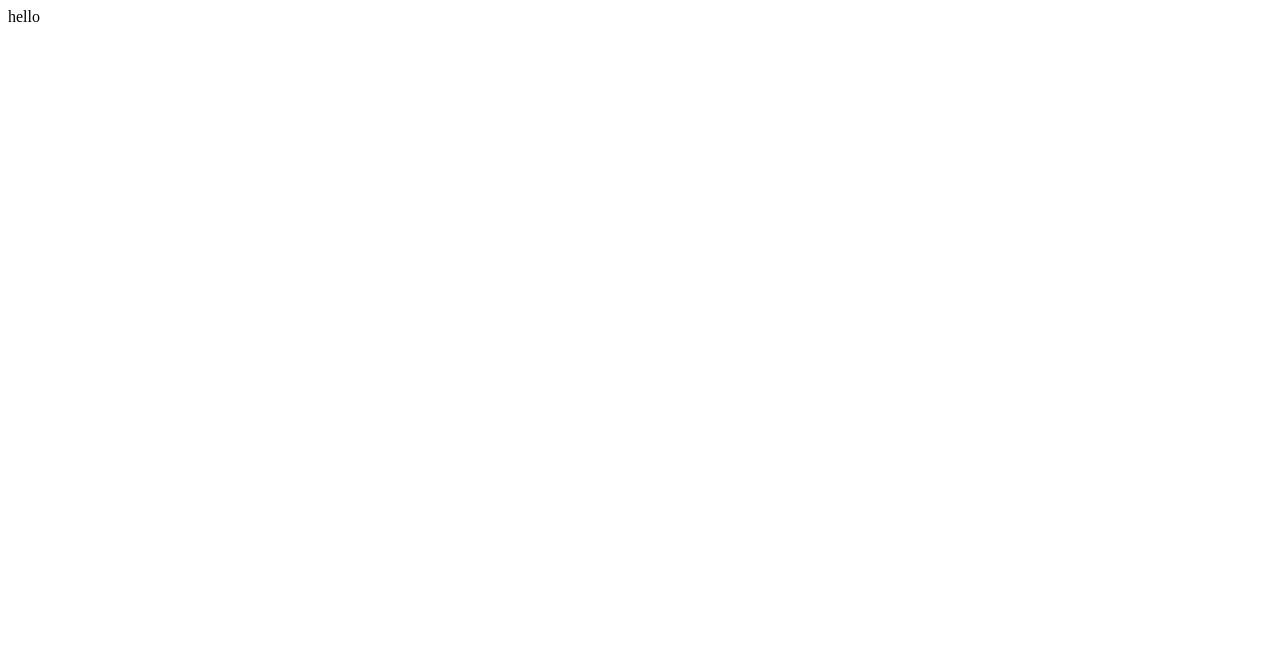
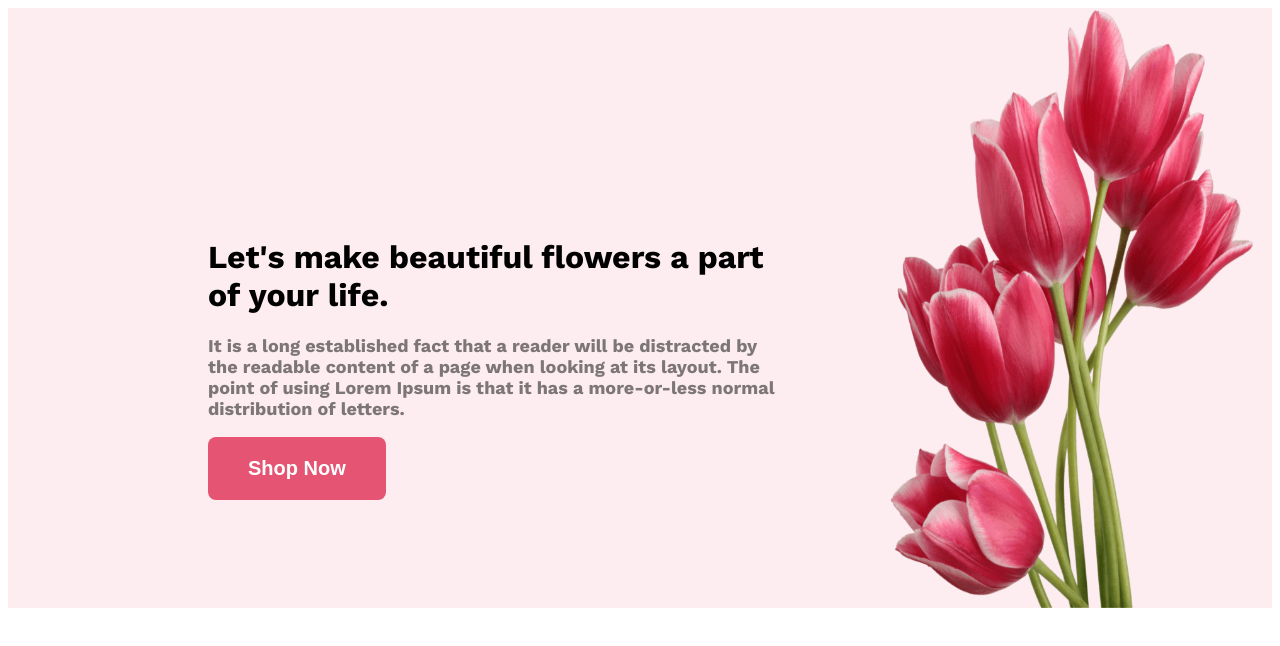
Before and after one commit to sium2022/1st-assignment-flower-shop, a plain HTML site: page index.html in a window 1280 px wide. Drawn offline with nearby package versions, Linux system fonts and the light colour scheme.

Commit message:
banner added

```diff
--- a/index.html
+++ b/index.html
@@ -5,10 +5,21 @@
     <meta name="viewport" content="width=device-width, initial-scale=1.0">
     <title>Flower Website</title>
     <link rel="stylesheet" href="styles/flower.css">
+    <link rel="preconnect" href="https://fonts.googleapis.com">
+<link rel="preconnect" href="https://fonts.gstatic.com" crossorigin>
+<link href="https://fonts.googleapis.com/css2?family=Lato:wght@900&family=Open+Sans:wght@800&family=Poppins:wght@500&family=Work+Sans:wght@700&display=swap" rel="stylesheet">
+
 </head>
 <body>
-    <header>
-        hello
+    <header class="header">
+        <div class="banner">
+            <div class="banner-content">
+                <h1 class="banner-heading">Let's make beautiful flowers a part of your life.</h1>
+                <p class="banner-info">It is a long established fact that a reader will be distracted by the readable content of a page when looking at its layout. The point of using Lorem Ipsum is that it has a more-or-less normal distribution of letters.</p>
+                <button class="btn-primary">Shop Now</button>
+            </div>
+            <img src="Flower Asset/pngwing 10.png" alt="" class="banner-img">
+        </div>
     </header>
 
     <main>
--- a/styles/flower.css
+++ b/styles/flower.css
@@ -0,0 +1,47 @@
+body {
+    font-family: 'Lato', sans-serif;
+    font-family: 'Open Sans', sans-serif;
+    font-family: 'Poppins', sans-serif;
+    font-family: 'Work Sans', sans-serif;
+}
+
+.header {
+    background-color: #E554731A;
+    /* max-width: 1900px;
+    max-height: 850px; */
+}
+
+.banner{
+    display: flex;
+    align-items: center;
+}
+
+.banner-content{
+    padding-top: 100px;
+    padding-left: 200px;
+    padding-right: 90px;
+}
+
+.banner-heading {
+    /* width: 700px;
+    height: 280px; */
+}
+
+.banner-info {
+    color: rgba(39, 39, 39, 0.60);
+    font-size: 18px;
+    font-weight: 400;
+}
+.btn-primary{
+    border-radius: 8px;
+    background: #E55473;
+    padding: 20px 40px;
+    border: none;
+    color: #FFF;
+    font-size: 20px;
+    font-weight: 700;
+}
+.banner-img{
+    width: 400px;
+    height: 600px;
+}
```
